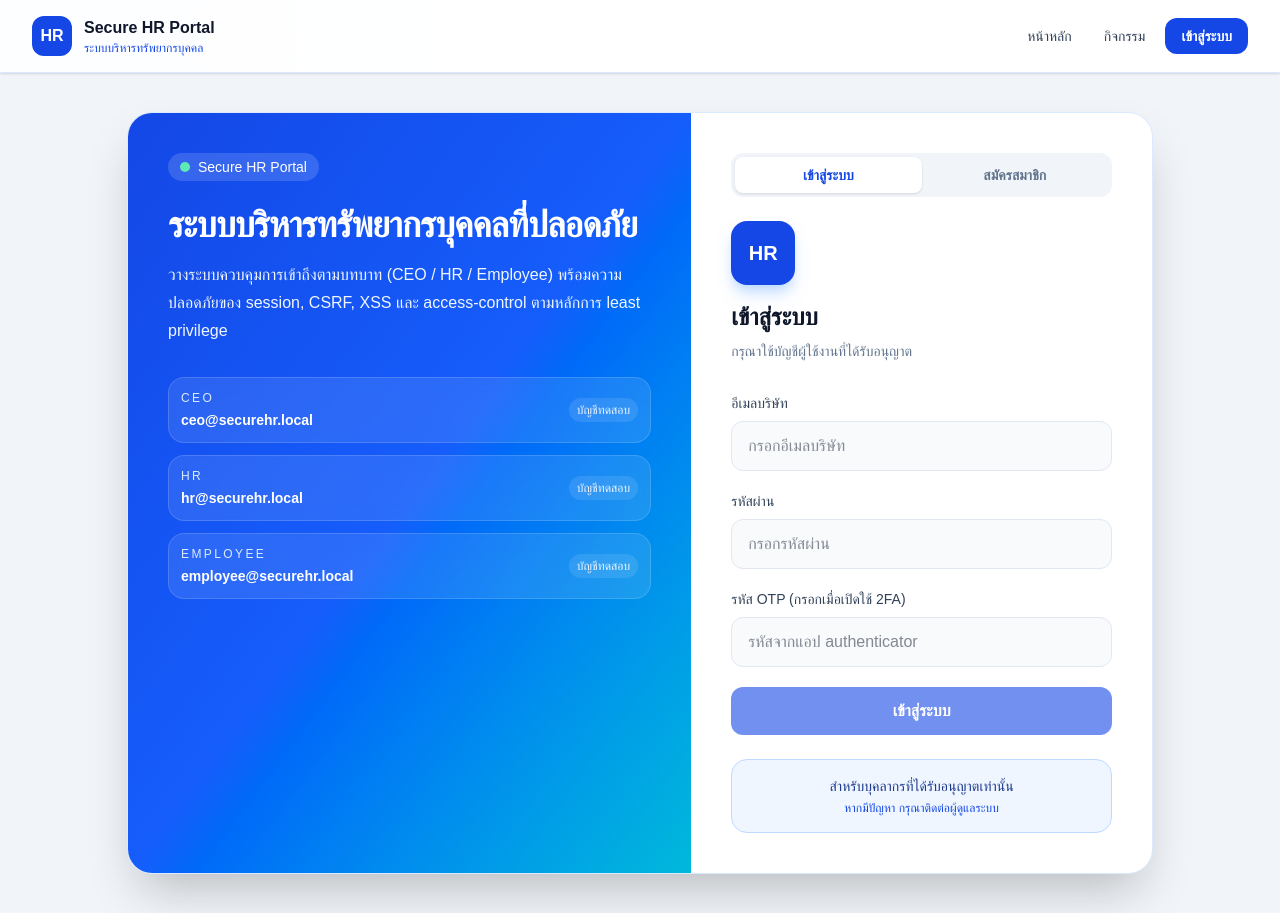
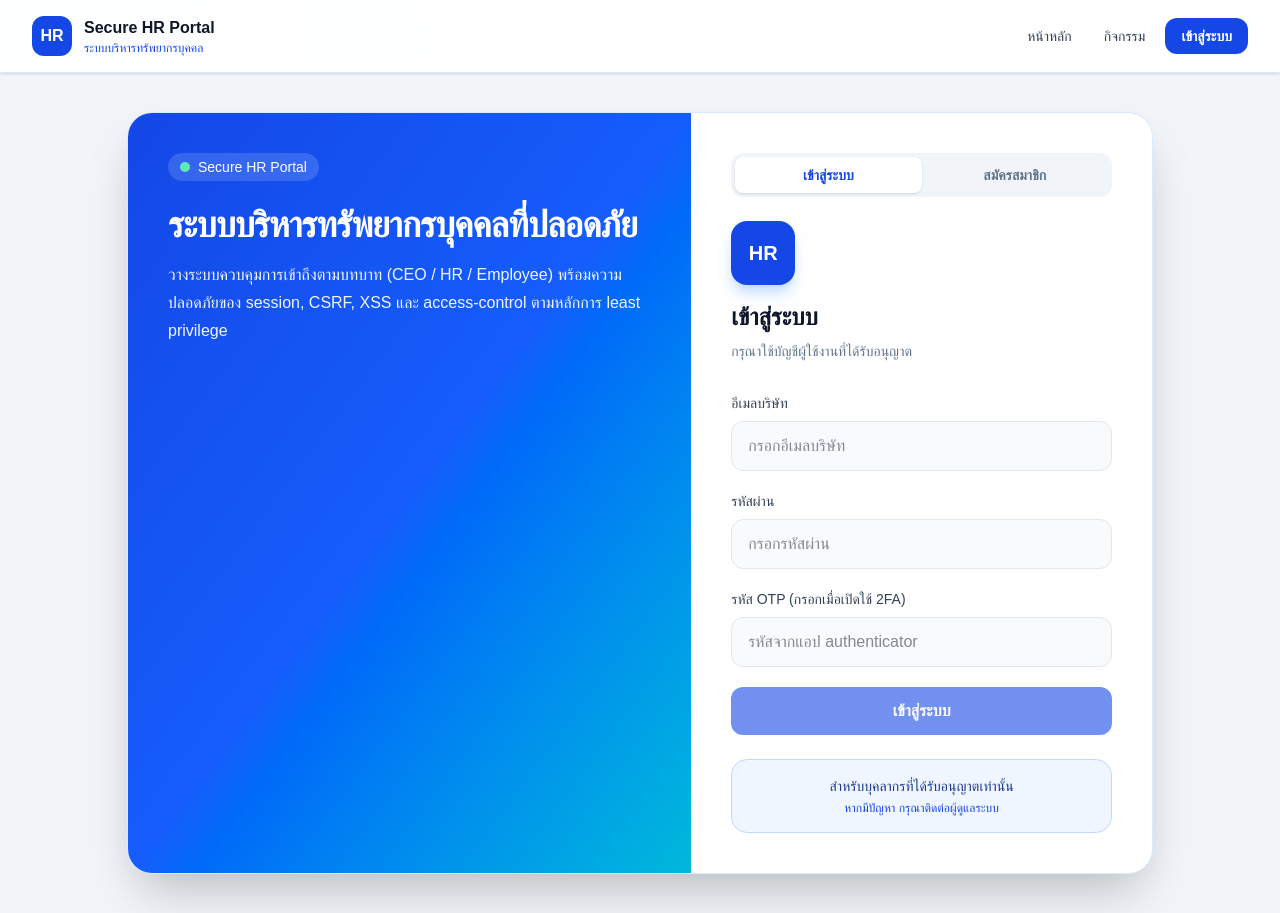
Before and after one commit to BIGJEZZ666/secure-hr-portal, a Next.js app: page /login in a window 1280 px wide. Built offline with nearby package versions, Linux system fonts and the light colour scheme; no server answers.

Commit message:
feat: นำการแสดงบัญชีตัวอย่าง (demo accounts) ออกจากหน้าเข้าสู่ระบบ เพื่อเพิ่มความปลอดภัย

```diff
--- a/src/app/login/page.tsx
+++ b/src/app/login/page.tsx
@@ -130,21 +130,6 @@ export default function LoginPage() {
               วางระบบควบคุมการเข้าถึงตามบทบาท (CEO / HR / Employee) พร้อมความปลอดภัยของ session, CSRF, XSS และ access-control ตามหลักการ least privilege
             </p>
 
-            <div className="mt-8 grid gap-3">
-              {demoAccounts.map((account) => (
-                <div key={account.role} className="rounded-2xl border border-white/15 bg-white/10 p-3 backdrop-blur-sm">
-                  <div className="flex items-center justify-between gap-3">
-                    <div>
-                      <p className="text-xs uppercase tracking-[0.2em] text-blue-100">{account.role}</p>
-                      <p className="mt-1 text-sm font-semibold">{account.email}</p>
-                    </div>
-                    <span className="rounded-full bg-white/10 px-2 py-1 text-xs font-medium text-blue-50">
-                      บัญชีทดสอบ
-                    </span>
-                  </div>
-                </div>
-              ))}
-            </div>
           </div>
 
           <div className="p-8 md:p-10">
```
